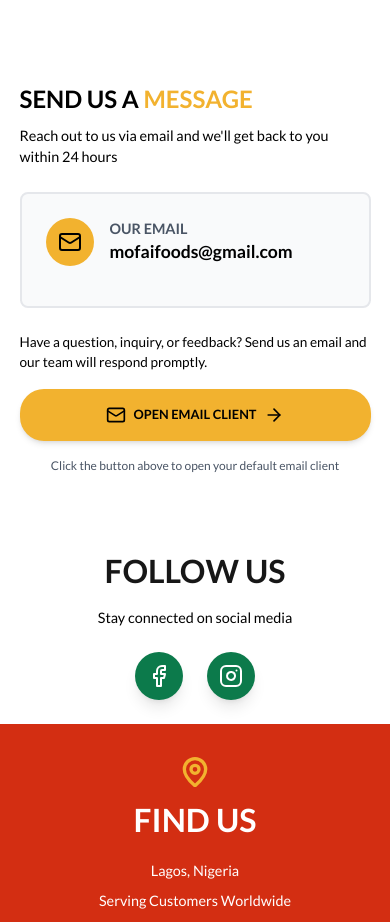
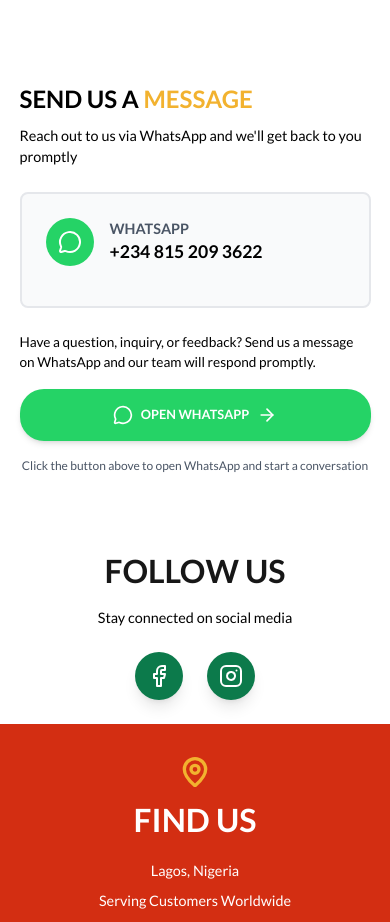
Before and after one commit to Petersonbabs/owanbe-test, a Next.js app: page /contact in a window 390 px wide. Shown: the part 2240-3162 px from the top of the page. Built offline with nearby package versions, Linux system fonts and the light colour scheme.

Commit message:
Update ContactFormSection to replace email communication with WhatsApp messaging. Changed contact details to display a phone number and updated the layout and icons for improved user interaction and clarity.

```diff
--- a/app/contact/components/ContactFormSection.tsx
+++ b/app/contact/components/ContactFormSection.tsx
@@ -1,9 +1,10 @@
 import React from "react";
 import Image from "next/image";
-import { Mail, ArrowRight } from "lucide-react";
+import { MessageCircle, ArrowRight } from "lucide-react";
 
 const ContactFormSection = () => {
-  const email = "mofaifoods@gmail.com";
+  const phoneNumber = "2348152093622";
+  const displayPhone = "+234 815 209 3622";
 
   return (
     <section className="bg-white py-12 md:py-16 px-[5%]">
@@ -28,23 +29,23 @@ const ContactFormSection = () => {
                 <span className="text-[#F2B22F]">MESSAGE</span>
               </h2>
               <p className="text-black text-[0.9rem] md:text-[0.95rem]">
-                Reach out to us via email and we&apos;ll get back to you within
-                24 hours
+                Reach out to us via WhatsApp and we&apos;ll get back to you
+                promptly
               </p>
             </div>
 
             <div className="space-y-6">
               <div className="bg-gray-50 border-2 border-gray-200 rounded-lg p-6 md:p-8">
                 <div className="flex items-center gap-4 mb-4">
-                  <div className="w-12 h-12 bg-[#F2B22F] rounded-full flex items-center justify-center">
-                    <Mail className="w-6 h-6 text-black" />
+                  <div className="w-12 h-12 bg-[#25D366] rounded-full flex items-center justify-center">
+                    <MessageCircle className="w-6 h-6 text-white" />
                   </div>
                   <div>
                     <h3 className="text-[0.9rem] md:text-[1rem] font-semibold text-gray-600 uppercase">
-                      Our Email
+                      WhatsApp
                     </h3>
                     <p className="text-[1.1rem] md:text-[1.3rem] font-bold text-black">
-                      {email}
+                      {displayPhone}
                     </p>
                   </div>
                 </div>
@@ -52,21 +53,24 @@ const ContactFormSection = () => {
 
               <div className="space-y-4">
                 <p className="text-black text-[0.85rem] md:text-[0.9rem]">
-                  Have a question, inquiry, or feedback? Send us an email and
-                  our team will respond promptly.
+                  Have a question, inquiry, or feedback? Send us a message on
+                  WhatsApp and our team will respond promptly.
                 </p>
 
                 <a
-                  href={`mailto:${email}?subject=Contact%20Inquiry`}
-                  className="w-full bg-[#F2B22F] hover:bg-[#E19F22] text-black font-bold py-4 px-6 rounded-[24px] transition-colors flex items-center justify-center gap-2 uppercase text-[0.8rem] md:text-[0.9rem] shadow-md hover:shadow-lg"
+                  href={`https://wa.me/${phoneNumber}`}
+                  target="_blank"
+                  rel="noopener noreferrer"
+                  className="w-full bg-[#25D366] hover:bg-[#20BA5A] text-white font-bold py-4 px-6 rounded-[24px] transition-colors flex items-center justify-center gap-2 uppercase text-[0.8rem] md:text-[0.9rem] shadow-md hover:shadow-lg"
                 >
-                  <Mail className="w-5 h-5" />
-                  OPEN EMAIL CLIENT
+                  <MessageCircle className="w-5 h-5" />
+                  OPEN WHATSAPP
                   <ArrowRight className="w-5 h-5" />
                 </a>
 
                 <p className="text-gray-600 text-[0.75rem] md:text-[0.8rem] text-center">
-                  Click the button above to open your default email client
+                  Click the button above to open WhatsApp and start a
+                  conversation
                 </p>
               </div>
             </div>
--- a/app/what-we-do/components/ProcessSection.tsx
+++ b/app/what-we-do/components/ProcessSection.tsx
@@ -21,7 +21,7 @@ const ProcessSection = () => {
                                 <Image src="/images/pro1.svg" alt="Source" width={24} height={24} />
                         </div>
                         <h3 className="text-[1.2rem] font-bold text-black mb-2">Source</h3>
-                        <p className="text-gray-600 text-[0.9rem] md:text-[0.95rem]">
+                        <p className="text-gray-600 px-[10%] text-[0.9rem] md:text-[0.95rem]">
                             Premium ingredients from trusted suppliers
                         </p>
                     </div>
@@ -31,7 +31,7 @@ const ProcessSection = () => {
                                 <Image src="/images/pro2.svg" alt="Craft" width={24} height={24} />
                         </div>
                         <h3 className="text-[1.2rem] font-bold text-black mb-2">Craft</h3>
-                        <p className="text-gray-600 text-[0.9rem] md:text-[0.95rem]">
+                        <p className="text-gray-600 px-[10%] text-[0.9rem] md:text-[0.95rem]">
                             Traditional recipes, expert preparation
                         </p>
                     </div>
@@ -41,7 +41,7 @@ const ProcessSection = () => {
                                 <Image src="/images/pro3.svg" alt="Check" width={24} height={24} />
                         </div>
                         <h3 className="text-[1.2rem] font-bold text-black mb-2">Quality Check</h3>
-                        <p className="text-gray-600 text-[0.9rem] md:text-[0.95rem]">
+                        <p className="text-gray-600 px-[10%] text-[0.9rem] md:text-[0.95rem]">
                             Rigorous standards maintained
                         </p>
                     </div>
@@ -51,7 +51,7 @@ const ProcessSection = () => {
                                 <Image src="/images/pro4.svg" alt="Deliver" width={24} height={24} />
                         </div>
                         <h3 className="text-[1.2rem] font-bold text-black mb-2">Deliver</h3>
-                        <p className="text-gray-600 text-[0.9rem] md:text-[0.95rem]">
+                        <p className="text-gray-600 px-[10%] text-[0.9rem] md:text-[0.95rem]">
                             Fresh to your door, event or kitchen
                         </p>
                     </div>
```
